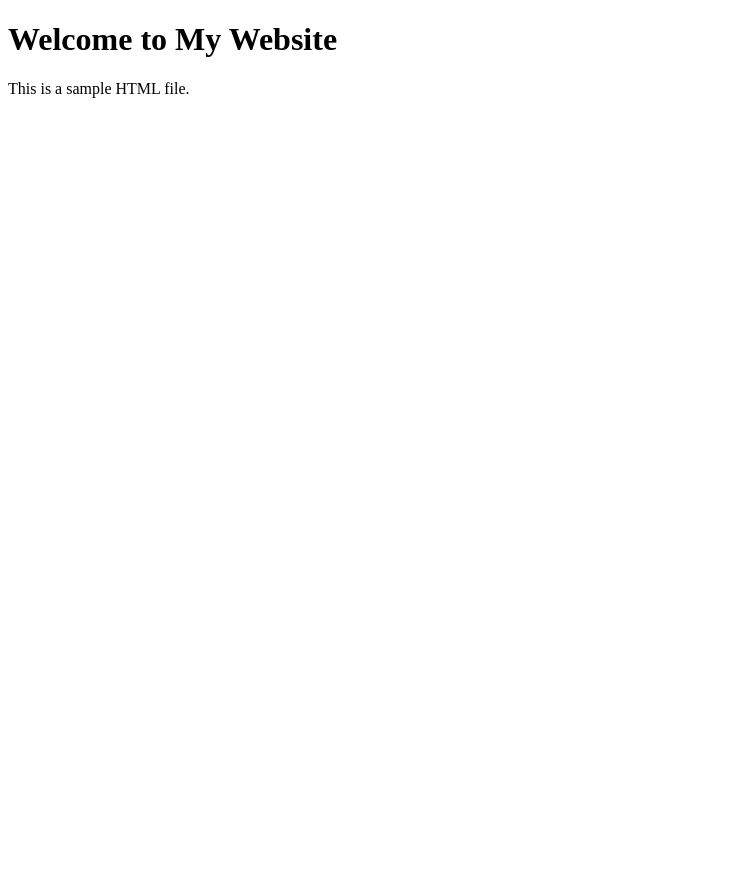
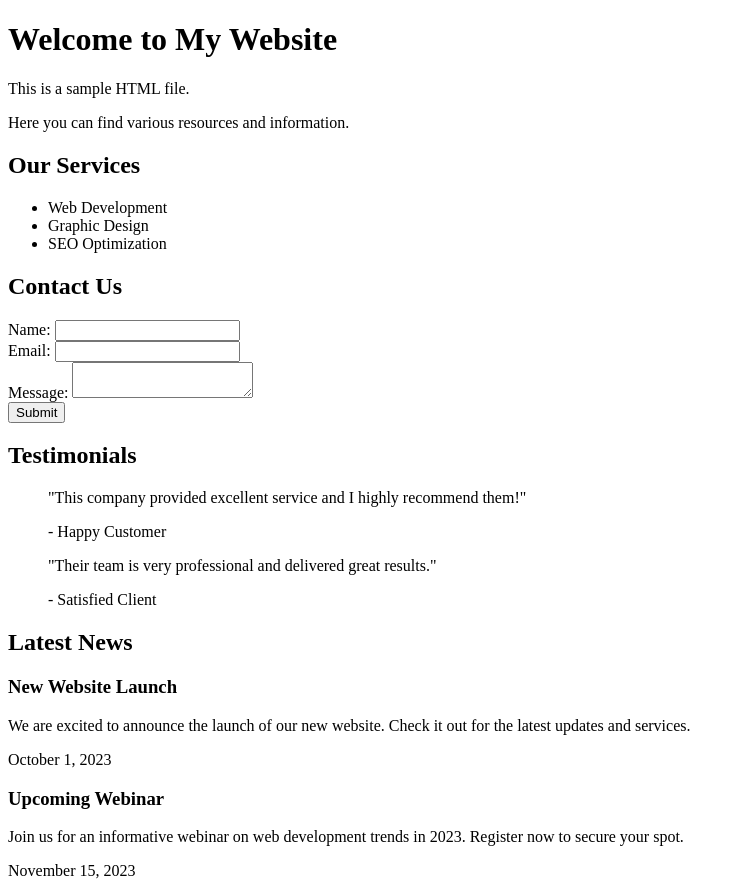
Before and after one commit to Purnendu-sarkar/set, a plain HTML site: page index.html in a window 1280 px wide. Shown: the whole page, without its empty margins (0-745 px from the left). Before the commit the page ends 800 px from the top, so only its background shows below. Drawn offline with Linux system fonts and the light colour scheme.

Commit message:
JKSHFJKFjk

```diff
--- a/index.html
+++ b/index.html
@@ -8,5 +8,53 @@
 <body>
     <h1>Welcome to My Website</h1>
     <p>This is a sample HTML file.</p>
-</body>
+    <p>Here you can find various resources and information.</p>
+    <section>
+        <h2>Our Services</h2>
+        <ul>
+            <li>Web Development</li>
+            <li>Graphic Design</li>
+            <li>SEO Optimization</li>
+        </ul>
+    </section>
+    <section>
+        <h2>Contact Us</h2>
+        <form action="submit_form.php" method="post">
+            <label for="name">Name:</label>
+            <input type="text" id="name" name="name" required>
+            <br>
+            <label for="email">Email:</label>
+            <input type="email" id="email" name="email" required>
+            <br>
+            <label for="message">Message:</label>
+            <textarea id="message" name="message" required></textarea>
+            <br>
+            <input type="submit" value="Submit">
+        </form>
+    </section>
+    <section>
+        <h2>Testimonials</h2>
+        <blockquote>
+            <p>"This company provided excellent service and I highly recommend them!"</p>
+            <footer>- Happy Customer</footer>
+        </blockquote>
+        <blockquote>
+            <p>"Their team is very professional and delivered great results."</p>
+            <footer>- Satisfied Client</footer>
+        </blockquote>
+    </section>
+    <section>
+        <h2>Latest News</h2>
+        <article>
+            <h3>New Website Launch</h3>
+            <p>We are excited to announce the launch of our new website. Check it out for the latest updates and services.</p>
+            <time datetime="2023-10-01">October 1, 2023</time>
+        </article>
+        <article>
+            <h3>Upcoming Webinar</h3>
+            <p>Join us for an informative webinar on web development trends in 2023. Register now to secure your spot.</p>
+            <time datetime="2023-11-15">November 15, 2023</time>
+        </article>
+    </section>
+    </body>
 </html>
```
